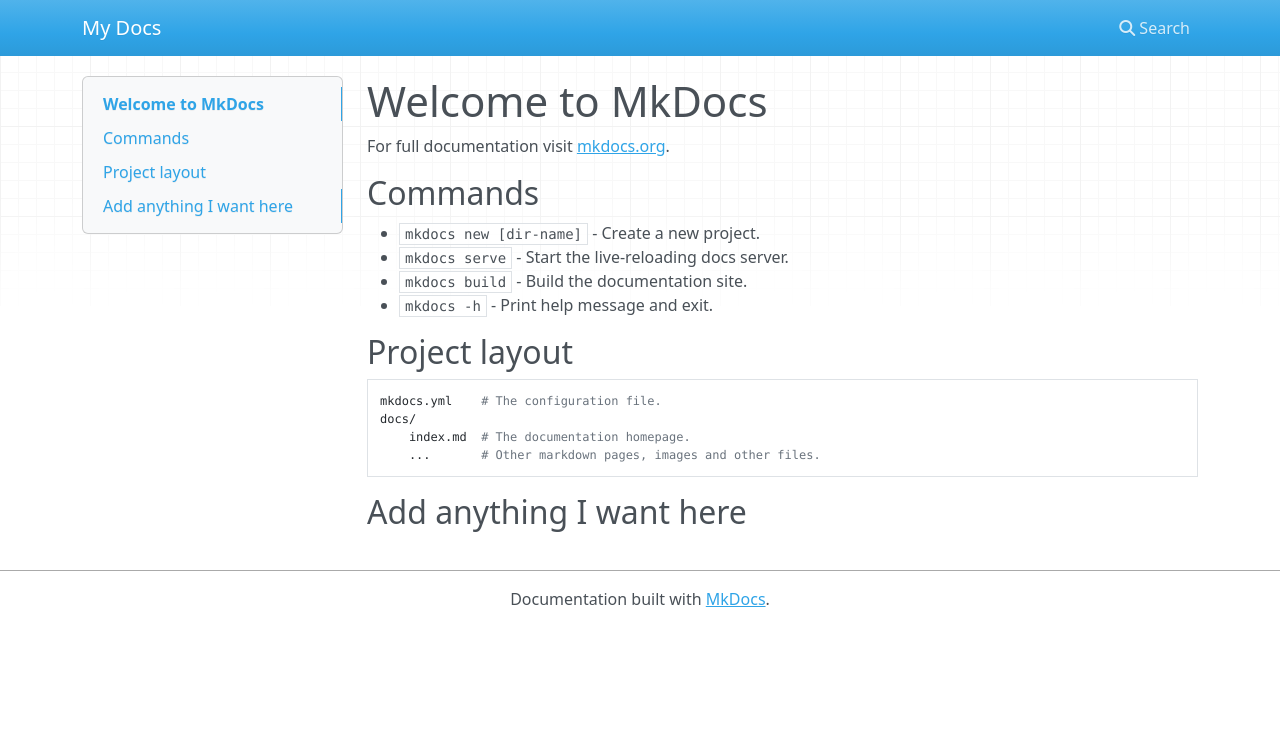
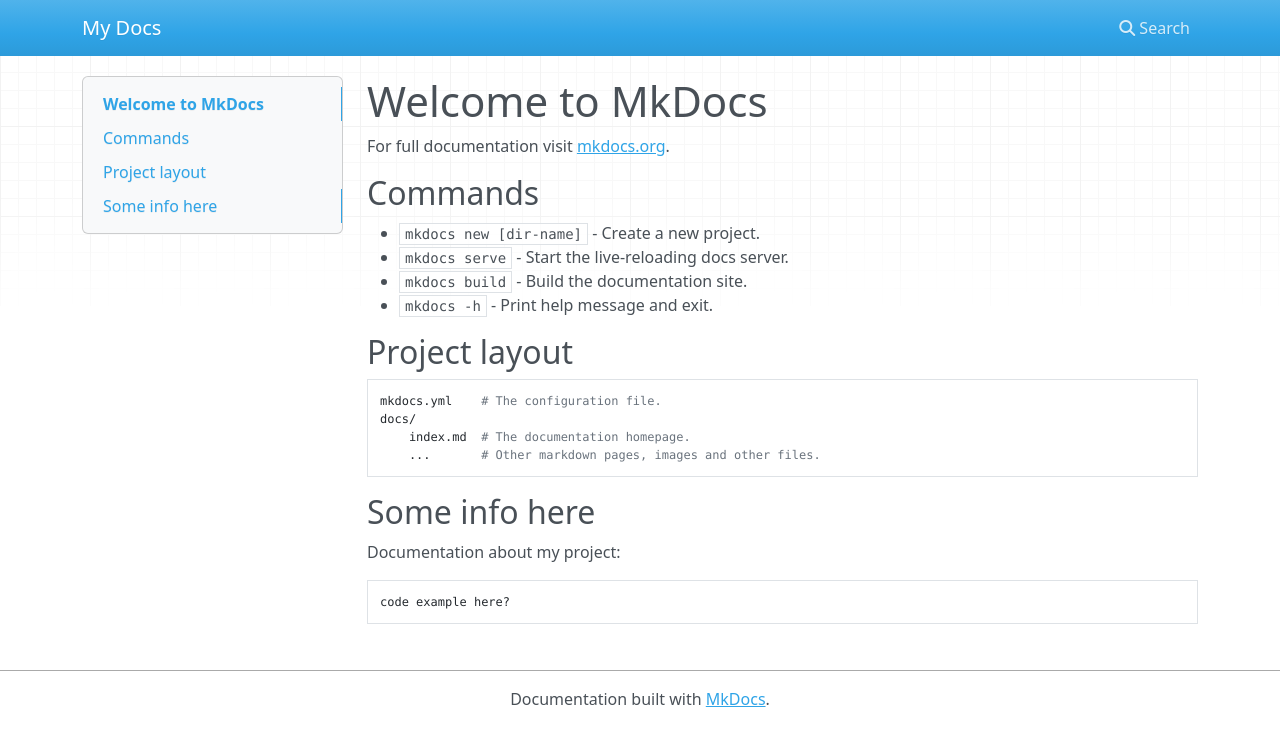
Before and after one commit to OxfordRSE/ci_demo, an MkDocs documentation site: the page built from docs/index.md, in a window 1280 px wide. Shown: the top 746 px of the page. Built offline with MkDocs 1.6.1, drawn with Linux system fonts in a browser that asks for light colours; nearby versions of some CDN libraries.

Commit message:
Add more to docs

````diff
--- a/docs/index.md
+++ b/docs/index.md
@@ -16,4 +16,10 @@
         index.md  # The documentation homepage.
         ...       # Other markdown pages, images and other files.
 
-## Add anything I want here
+## Some info here
+
+Documentation about my project:
+
+```python
+code example here?
+```
--- a/setup.py
+++ b/setup.py
@@ -22,7 +22,7 @@
 
     extras_require={
         'docs': [
-            'sphinx'
+            'mkdocs'
         ],
         'dev': [
             'flake8',
````
